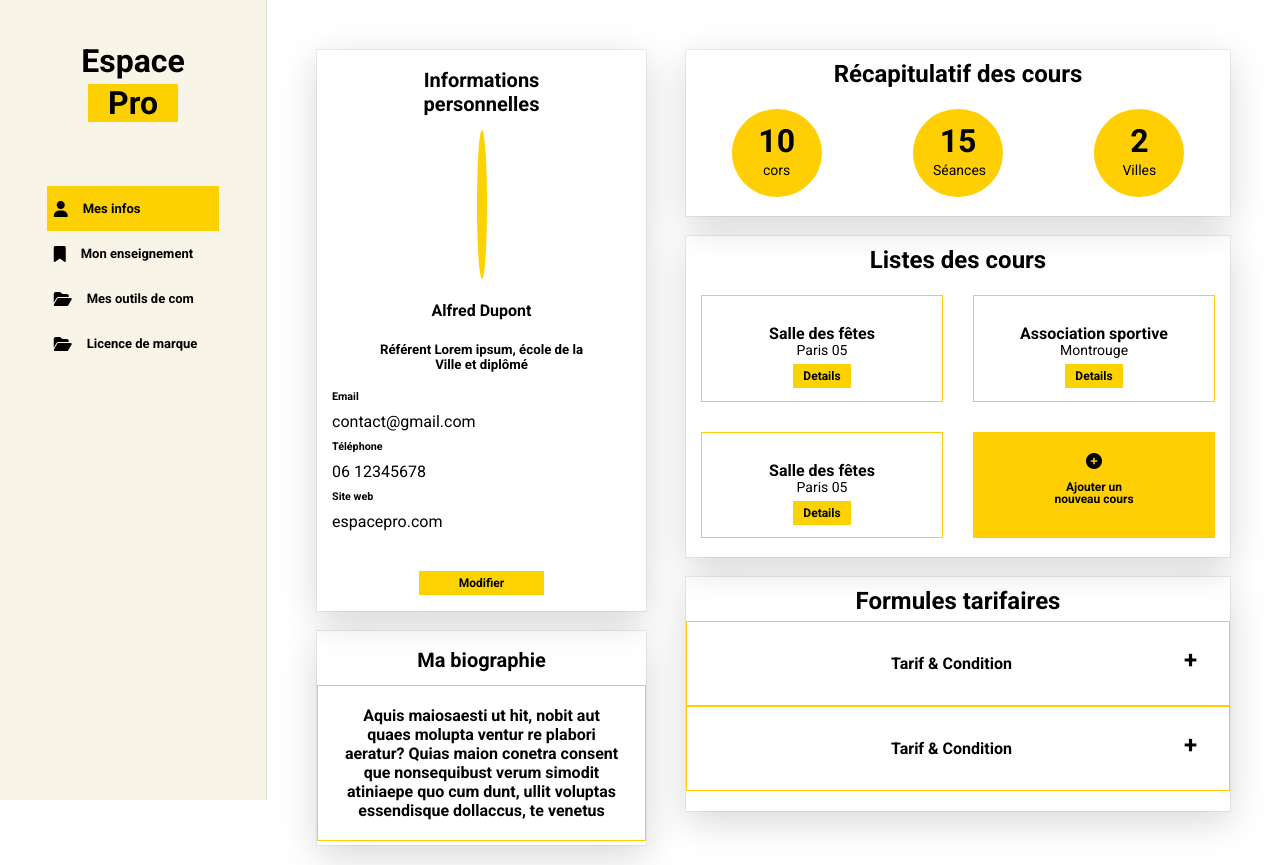
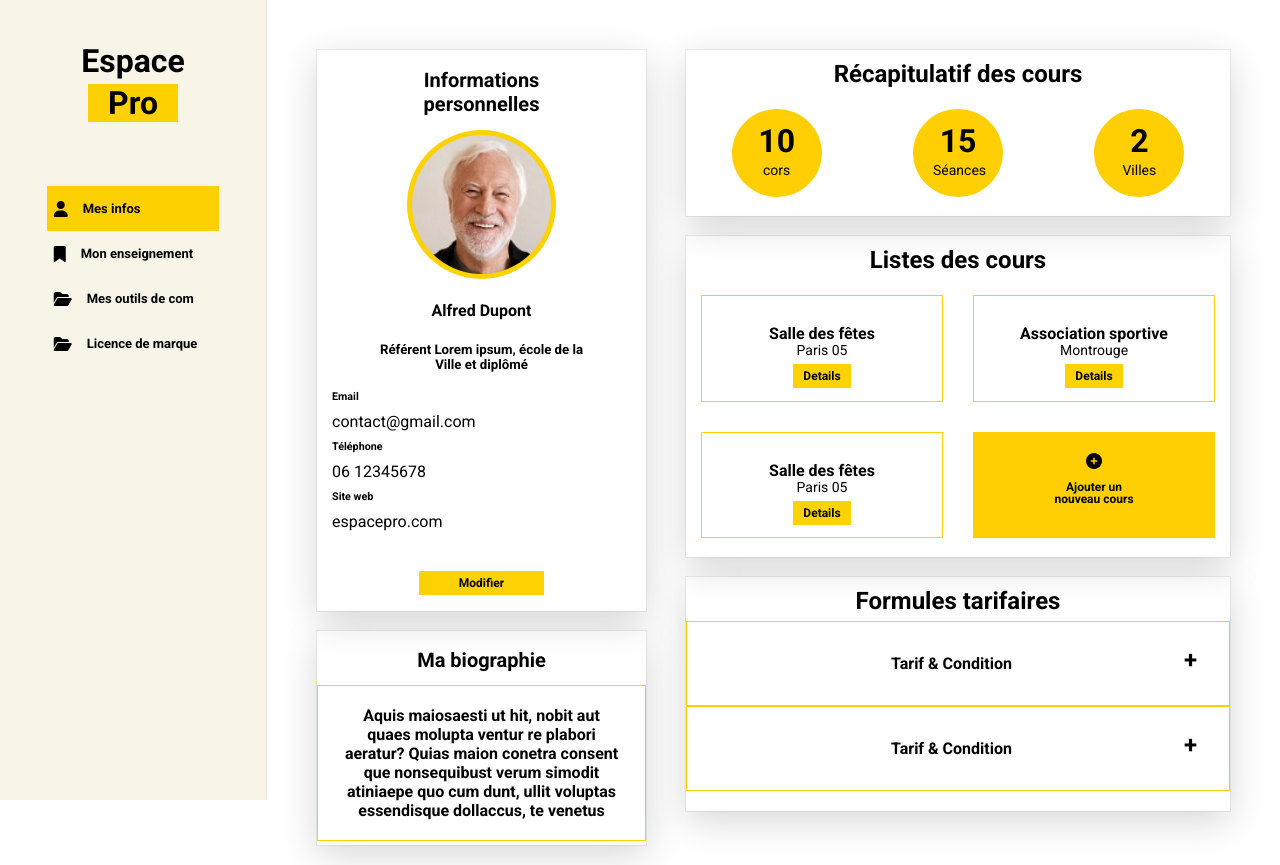
Before and after one commit to sarkeramitt/espace-dom, a plain HTML site: page index.html in a window 1280 px wide. Drawn offline with Linux system fonts and the light colour scheme.

Commit message:
Add files via upload

```diff
--- a/index.html
+++ b/index.html
@@ -59,7 +59,7 @@
           <div class="card" style="padding: 5px 15px 20px">
             <h1>Informations personnelles</h1>
             <figure>
-              <img src="/assets/pic.png" alt="" />
+              <img src="/assets/pro.jpg" alt="" />
             </figure>
             <h4>Alfred Dupont</h4>
             <h5>
```
